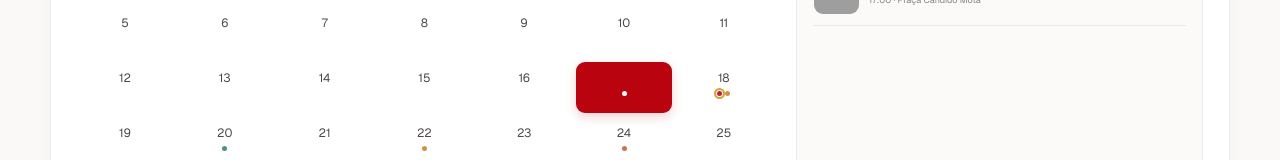
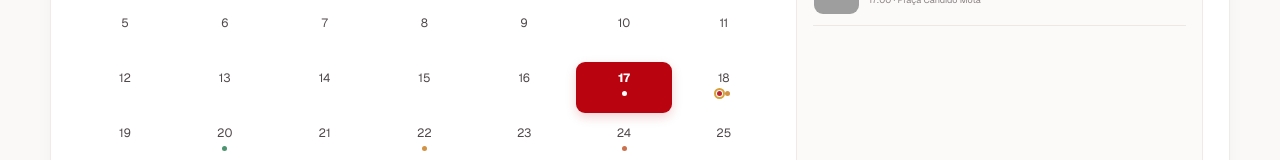
Before and after one commit to FelipePresente/Tanager, a React (Vite) app in the folder client/: page / in a window 1280 px wide. Shown: the part 553-713 px from the top of the page. Built offline with nearby package versions, Linux system fonts and the light colour scheme; grey boxes are pictures that could not be loaded.

Commit message:
calendar color fixed

```diff
--- a/client/@/components/ui/calendar.tsx
+++ b/client/@/components/ui/calendar.tsx
@@ -117,7 +117,7 @@ function Calendar({
           defaultClassNames.range_end
         ),
         today: cn(
-          "rounded-(--cell-radius) bg-muted text-foreground data-[selected=true]:rounded-none",
+          "rounded-(--cell-radius) text-foreground data-[selected=true]:rounded-none",
           defaultClassNames.today
         ),
         outside: cn(
@@ -207,7 +207,9 @@ function CalendarDayButton({
       data-range-end={modifiers.range_end}
       data-range-middle={modifiers.range_middle}
       className={cn(
-        "relative isolate z-10 flex aspect-square size-auto w-full min-w-(--cell-size) flex-col gap-1 border-0 leading-none font-normal group-data-[focused=true]/day:relative group-data-[focused=true]/day:z-10 group-data-[focused=true]/day:border-ring group-data-[focused=true]/day:ring-[3px] group-data-[focused=true]/day:ring-ring/50 data-[range-end=true]:rounded-(--cell-radius) data-[range-end=true]:rounded-r-(--cell-radius) data-[range-end=true]:bg-primary data-[range-end=true]:text-primary-foreground data-[range-middle=true]:rounded-none data-[range-middle=true]:bg-muted data-[range-middle=true]:text-foreground data-[range-start=true]:rounded-(--cell-radius) data-[range-start=true]:rounded-l-(--cell-radius) data-[range-start=true]:bg-primary data-[range-start=true]:text-primary-foreground data-[selected-single=true]:bg-primary dark:hover:text-foreground [&>span]:text-xs [&>span]:opacity-70",
+        "relative isolate z-10 flex aspect-square size-auto w-full min-w-(--cell-size) flex-col gap-1 border-0 leading-none font-normal group-data-[focused=true]/day:relative group-data-[focused=true]/day:z-10 group-data-[focused=true]/day:border-ring group-data-[focused=true]/day:ring-[3px] group-data-[focused=true]/day:ring-ring/50 data-[range-end=true]:rounded-(--cell-radius) data-[range-end=true]:rounded-r-(--cell-radius) data-[range-end=true]:bg-primary data-[range-end=true]:text-primary-foreground data-[range-middle=true]:rounded-none data-[range-middle=true]:bg-muted data-[range-middle=true]:text-foreground data-[range-start=true]:rounded-(--cell-radius) data-[range-start=true]:rounded-l-(--cell-radius) data-[range-start=true]:bg-primary data-[range-start=true]:text-primary-foreground dark:hover:text-foreground [&>span]:text-xs [&>span]:opacity-70",
+        modifiers.today && !modifiers.selected && "bg-primary",
+        (modifiers.selected && !modifiers.range_start && !modifiers.range_end && !modifiers.range_middle) && "bg-muted text-white [&>span]:opacity-100",
         defaultClassNames.day,
         className
       )}
--- a/client/src/style.css
+++ b/client/src/style.css
@@ -136,7 +136,7 @@ h1, h2 { letter-spacing: -.045em; }
 .calendar-day.outside-month { color: #c8c1c1; }
 .calendar-day.today > span:first-child { color: var(--red); font-weight: 800; }
 .calendar-day.selected { color: white; background: var(--red); box-shadow: 0 4px 11px rgba(185,3,15,.18); }
-.calendar-day.selected > span:first-child { font-weight: 750; }
+.calendar-day.selected > span:first-child { color: white; font-weight: 750; }
 .calendar-day.selected .calendar-dot { background: white !important; }
 .calendar-dots { min-height: 5px; display: flex; align-items: center; gap: 3px; }
 .calendar-dot { width: 5px; height: 5px; display: inline-block; border-radius: 50%; background: #bd2330; }
```
Also changed, not shown: package.json (added, +31 -0 lines), 2 other files (tests, documents, lock files or other folders).
